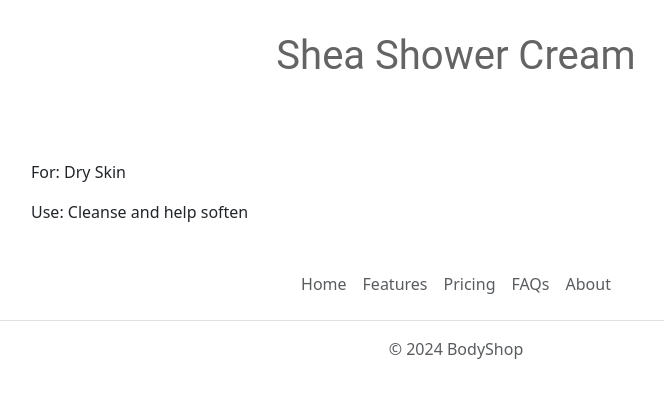
After one commit to hafsatariq18/Flask2, a Flask app: page /product/1 in a window 1280 px wide. The commit adds this page. Shown: the top 398 px of the page, without its empty margins (184-848 px from the left). Run offline with Flask 3, Linux system fonts and the light colour scheme.

Commit message:
Create product detail route

```diff
--- a/app.py
+++ b/app.py
@@ -19,6 +19,13 @@ PRODUCTS=[
 
 ]
 
+def get_product_by_id(product_id):
+    for product in PRODUCTS:
+        if product['id'] == product_id:
+            return product
+    return None
+
+
 @app.route("/")
 def hello_world():
     return render_template('home.html',products=PRODUCTS)
@@ -27,5 +34,14 @@ def hello_world():
 def list_products():
     return jsonify(PRODUCTS)
 
+@app.route("/product/<int:product_id>")
+def product_detail(product_id):
+    product = get_product_by_id(product_id)
+    if product:
+        return render_template('product_detail.html', product=product)
+    else:
+        return "Product not found", 404
+
+
 if __name__ ==  "__main__":
     app.run(host='0.0.0.0',port=8080, debug=True)
--- /dev/null
+++ b/templates/footer.html
@@ -0,0 +1,12 @@
+<div class="container">
+    <footer class="py-3 my-4">
+      <ul class="nav justify-content-center border-bottom pb-3 mb-3">
+        <li class="nav-item"><a href="#" class="nav-link px-2 text-body-secondary">Home</a></li>
+        <li class="nav-item"><a href="#" class="nav-link px-2 text-body-secondary">Features</a></li>
+        <li class="nav-item"><a href="#" class="nav-link px-2 text-body-secondary">Pricing</a></li>
+        <li class="nav-item"><a href="#" class="nav-link px-2 text-body-secondary">FAQs</a></li>
+        <li class="nav-item"><a href="#" class="nav-link px-2 text-body-secondary">About</a></li>
+      </ul>
+      <p class="text-center text-body-secondary">&copy; 2024 BodyShop</p>
+    </footer>
+  </div>
--- /dev/null
+++ b/templates/product_detail.html
@@ -0,0 +1,32 @@
+<!DOCTYPE html>
+<html>
+<head>
+<title>Product Detail</title>
+<meta charset="utf-8">
+<meta name="viewport" content="width=device-width, initial-scale=1">
+<link href="https://cdn.jsdelivr.net/npm/bootstrap@5.3.3/dist/css/bootstrap.min.css" rel="stylesheet" integrity="sha384-QWTKZyjpPEjISv5WaRU9OFeRpok6YctnYmDr5pNlyT2bRjXh0JMhjY6hW+ALEwIH" crossorigin="anonymous">
+<style>
+h1 {
+    font-size: 40px;
+    font-family: Roboto;
+    font-weight: normal;
+    color: rgb(100, 100, 100);
+    text-align: center;
+    margin-top: 2rem;
+    margin-bottom: 5rem;
+}
+#container {
+    max-width: 850px;
+    margin: 0 auto;
+}
+</style>
+</head>
+<body>
+<div id="container">
+    <h1>{{ product['item'] }}</h1>
+    <p>For: {{ product['skin_type'] }}</p>
+    <p>Use: {{ product['use'] }}</p>
+</div>
+    {% include 'footer.html' %}
+</body>
+</html>
```
Also changed, not shown: templates/home.html (+11 -17 lines).
